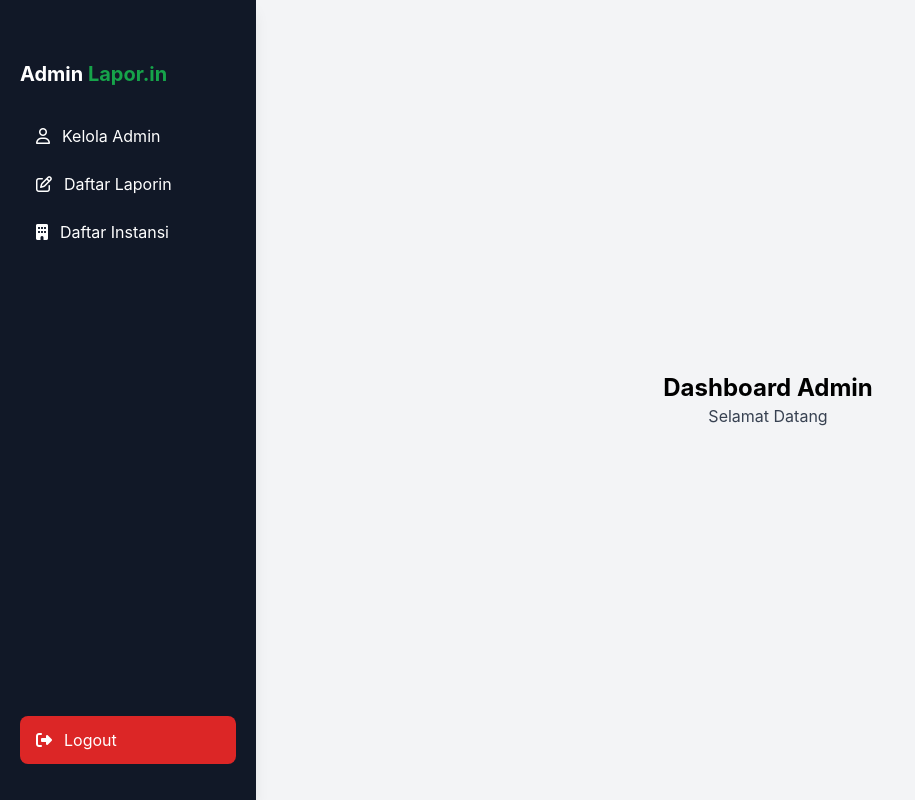
After one commit to ZPINXD/Laporin, a PHP site: page /dashboardadmin.php in a window 1280 px wide. The commit adds this page. Shown: the whole page, without its empty margins (0-915 px from the left). Run offline with PHP 8.4, Linux system fonts and the light colour scheme.

Commit message:
Update sidebar

```diff
--- a/public/css/style.css
+++ b/public/css/style.css
@@ -825,6 +833,10 @@ video {
   width: 12rem;
 }
 
+.w-64 {
+  width: 16rem;
+}
+
 .w-8 {
   width: 2rem;
 }
@@ -853,8 +865,17 @@ video {
   max-width: 28rem;
 }
 
+.flex-1 {
+  flex: 1 1 0%;
+}
+
 .-translate-x-1\/2 {
   --tw-translate-x: -50%;
+  transform: translate(var(--tw-translate-x), var(--tw-translate-y)) rotate(var(--tw-rotate)) skewX(var(--tw-skew-x)) skewY(var(--tw-skew-y)) scaleX(var(--tw-scale-x)) scaleY(var(--tw-scale-y));
+}
+
+.-translate-x-64 {
+  --tw-translate-x: -16rem;
   transform: translate(var(--tw-translate-x), var(--tw-translate-y)) rotate(var(--tw-rotate)) skewX(var(--tw-skew-x)) skewY(var(--tw-skew-y)) scaleX(var(--tw-scale-x)) scaleY(var(--tw-scale-y));
 }
 
@@ -893,6 +914,10 @@ video {
 
 .justify-between {
   justify-content: space-between;
+}
+
+.gap-3 {
+  gap: 0.75rem;
 }
 
 .gap-4 {
@@ -1047,22 +1077,14 @@ video {
   background-color: rgb(239 68 68 / var(--tw-bg-opacity, 1));
 }
 
+.bg-red-600 {
+  --tw-bg-opacity: 1;
+  background-color: rgb(220 38 38 / var(--tw-bg-opacity, 1));
+}
+
 .bg-white {
   --tw-bg-opacity: 1;
   background-color: rgb(255 255 255 / var(--tw-bg-opacity, 1));
-}
-
-.bg-gray-50\/50 {
-  background-color: rgb(249 250 251 / 0.5);
-}
-
-.\!bg-gray-50\/50 {
-  background-color: rgb(249 250 251 / 0.5) !important;
-}
-
-.\!bg-gray-900 {
-  --tw-bg-opacity: 1 !important;
-  background-color: rgb(17 24 39 / var(--tw-bg-opacity, 1)) !important;
 }
 
 .bg-opacity-50 {
@@ -1102,6 +1124,10 @@ video {
 
 .p-4 {
   padding: 1rem;
+}
+
+.p-5 {
+  padding: 1.25rem;
 }
 
 .p-6 {
@@ -1274,23 +1305,9 @@ video {
   color: rgb(255 255 255 / var(--tw-text-opacity, 1));
 }
 
-.text-gray-900 {
+.text-green-600 {
   --tw-text-opacity: 1;
-  color: rgb(17 24 39 / var(--tw-text-opacity, 1));
-}
-
-.\!text-gray-900 {
-  --tw-text-opacity: 1 !important;
-  color: rgb(17 24 39 / var(--tw-text-opacity, 1)) !important;
-}
-
-.\!text-white {
-  --tw-text-opacity: 1 !important;
-  color: rgb(255 255 255 / var(--tw-text-opacity, 1)) !important;
-}
-
-.text-opacity-100 {
-  --tw-text-opacity: 1;
+  color: rgb(22 163 74 / var(--tw-text-opacity, 1));
 }
 
 .shadow {
@@ -1432,12 +1449,21 @@ body {
 }
 
 @media (min-width: 768px) {
+  .md\:ml-64 {
+    margin-left: 16rem;
+  }
+
   .md\:flex {
     display: flex;
   }
 
   .md\:hidden {
     display: none;
+  }
+
+  .md\:translate-x-0 {
+    --tw-translate-x: 0px;
+    transform: translate(var(--tw-translate-x), var(--tw-translate-y)) rotate(var(--tw-rotate)) skewX(var(--tw-skew-x)) skewY(var(--tw-skew-y)) scaleX(var(--tw-scale-x)) scaleY(var(--tw-scale-y));
   }
 
   .md\:grid-cols-1 {
--- /dev/null
+++ b/public/dashboardadmin.php
@@ -0,0 +1,20 @@
+<?php session_start();?>
+<!DOCTYPE html>
+<html lang="id">
+<head>
+    <meta charset="UTF-8">
+    <meta name="viewport" content="width=device-width, initial-scale=1.0">
+    <title>Admin Dashboard</title>
+    <link rel="stylesheet" href="css/style.css">
+</head>
+<body class="bg-gray-100">
+
+<?php include "layout/navbaradmin.html"?>
+
+    <!-- Konten Utama -->
+    <div id="content" class="flex-1 p-6 transition-all md:ml-64 flex flex-col justify-center items-center h-screen text-center">
+    <h1 class="text-2xl font-bold transition-all">Dashboard Admin</h1>
+    <p  class="text-gray-700 transition-all">Selamat Datang <?= isset($_SESSION["nama"]) ? htmlspecialchars($_SESSION["nama"]) : "" ?> </p>
+</div>
+</body>
+</html>
--- /dev/null
+++ b/public/layout/navbaradmin.html
@@ -0,0 +1,49 @@
+
+ <body>
+
+<link rel="stylesheet" href="https://cdnjs.cloudflare.com/ajax/libs/font-awesome/6.7.2/css/all.min.css">
+
+
+ <div id="sidebar" class="fixed top-0 left-0 w-64 h-full bg-gray-900 text-white p-5 transition-transform transform -translate-x-64 md:translate-x-0 shadow-lg flex flex-col justify-between">
+    <div>
+        <h2 class="text-xl font-bold mb-6 mt-10 text-white">
+            Admin <span class="text-green-600">Lapor.in</span>
+        </h2>
+        <ul>
+            <li>
+                <a href="profiladmin.php" class="flex items-center gap-3 py-3 px-4 rounded-lg hover:bg-gray-700 transition-all">
+                    <i class="fa-regular fa-user"></i> Kelola Admin
+                </a>
+            </li>
+            <li>
+                <a href="daftarlaporin.php" class="flex items-center gap-3 py-3 px-4 rounded-lg hover:bg-gray-700 transition-all">
+                    <i class="fa-regular fa-pen-to-square"></i> Daftar Laporin
+                </a>
+            </li>
+            <li>
+                <a href="daftarinstansi.php" class="flex items-center gap-3 py-3 px-4 rounded-lg hover:bg-gray-700 transition-all">
+                    <i class="fa-solid fa-building"></i> Daftar Instansi
+                </a>
+            </li>
+        </ul>
+    </div>
+
+    <div class="mb-4">
+        <a href="proseslogout.php" class="flex items-center gap-3 py-3 px-4 rounded-lg bg-red-600 hover:bg-red-700 transition-all text-white">
+            <i class="fa-solid fa-right-from-bracket"></i> Logout
+        </a>
+    </div>
+</div>
+
+
+<button id="menu-btn" class="fixed top-4 left-4 p-2 bg-gray-800 text-white rounded z-50 md:hidden transition-all ">☰</button>
+
+</body>
+<script>
+    const menuBtn = document.getElementById("menu-btn");
+    const sidebar = document.getElementById("sidebar");
+
+    menuBtn.addEventListener("click", () => {
+        sidebar.classList.toggle("-translate-x-64");
+    });
+</script>
--- a/public/login.php
+++ b/public/login.php
@@ -23,7 +23,7 @@ session_start();
             <form action="proseslogin.php" method="POST">
             <div class="mt-3">
                 <label for="email" class="block text-base mb-2">Email</label>
-                <input type="text" name="email" class="border w-full text-base px-2 py-1 focus:outline-none focus:ring-0 focus:border-gray-600" placeholder="Masukkan Username..." />
+                <input type="text" name="email" class="border w-full text-base px-2 py-1 focus:outline-none focus:ring-0 focus:border-gray-600" placeholder="Masukkan Email..." />
             </div>
             <div class="mt-3">
                 <label for="password" class="block text-base mb-2">Password</label>
```
Also changed, not shown: other parts of public/css/style.css (+28 -10 lines), public/Home.php (+0 -19 lines), public/daftarinstansi.php (added, +23 -0 lines), public/daftarlaporin.php (added, +23 -0 lines), public/profiladmin.php (added, +23 -0 lines), public/proseslogin.php (+23 -13 lines).
